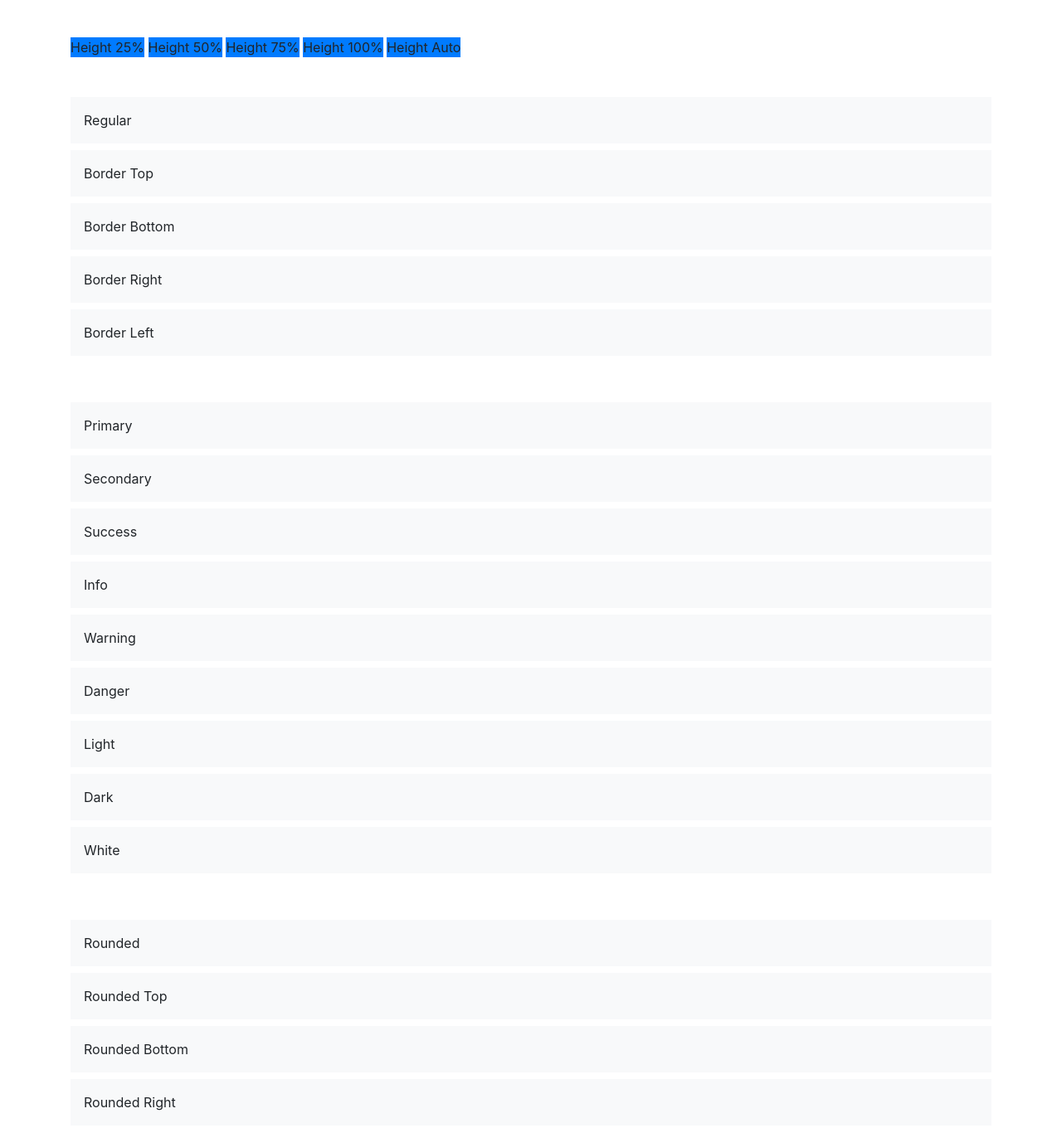
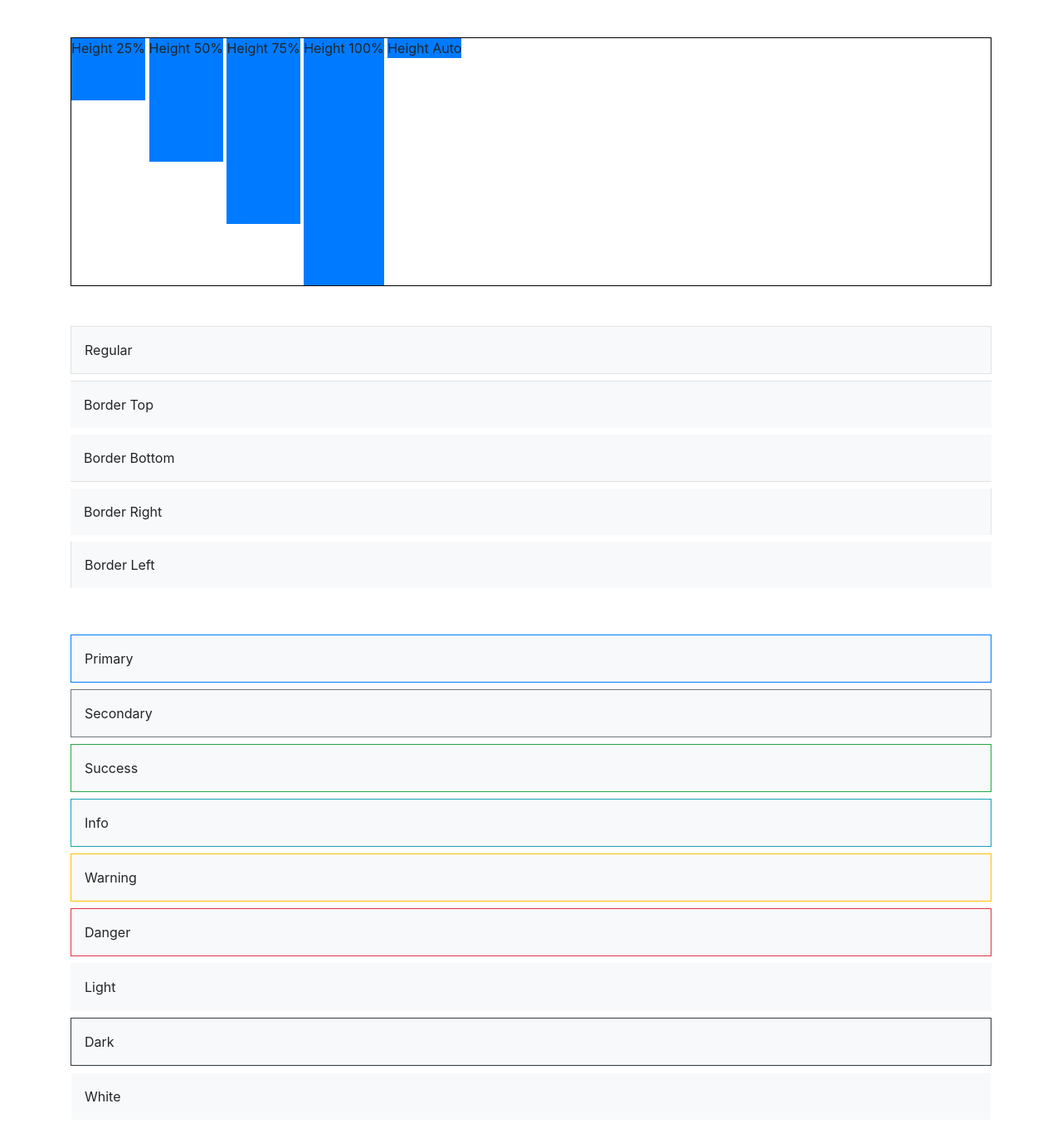
Before and after one commit to msnkr/Bootstrap-Projects, a plain HTML site: page bootstrap_sandbox/2_7_sizing.html in a window 1280 px wide. Shown: the part 488-1848 px from the top of the page at 83% size. Drawn offline with nearby package versions, Linux system fonts and the light colour scheme.

Commit message:
Update 2_7_sizing.html

```diff
--- a/bootstrap_sandbox/2_7_sizing.html
+++ b/bootstrap_sandbox/2_7_sizing.html
@@ -88,59 +88,59 @@
         <!--##################START HERE####################-->
 
         <!-- WIDTH CLASSES -->
-        <div class="bg-success p-3">Width 25%</div>
-        <div class="bg-success p-3">Width 50%</div>
-        <div class="bg-success p-3">Width 75%</div>
-        <div class="bg-success p-3">Width 100%</div>
-        <div class="bg-success p-3">Width Auto</div>
+        <div class="bg-success p-3 w-25">Width 25%</div>
+        <div class="bg-success p-3 w-50">Width 50%</div>
+        <div class="bg-success p-3 w-75">Width 75%</div>
+        <div class="bg-success p-3 w-100">Width 100%</div>
+        <div class="bg-success p-3 w-auto">Width Auto</div>
 
         <br>
         <br>
 
         <!-- HEIGHT CLASSES -->
-        <div>
-            <div class="bg-primary d-inline-block">Height 25%</div>
-            <div class="bg-primary d-inline-block">Height 50%</div>
-            <div class="bg-primary d-inline-block">Height 75%</div>
-            <div class="bg-primary d-inline-block">Height 100%</div>
-            <div class="bg-primary d-inline-block">Height Auto</div>
+        <div style="height: 300px;border: solid 1px black;">
+            <div class="bg-primary d-inline-block h-25">Height 25%</div>
+            <div class="bg-primary d-inline-block h-50">Height 50%</div>
+            <div class="bg-primary d-inline-block h-75">Height 75%</div>
+            <div class="bg-primary d-inline-block h-100">Height 100%</div>
+            <div class="bg-primary d-inline-block h-auto">Height Auto</div>
         </div>
 
         <br>
         <br>
 
         <!-- BORDERS -->
-        <div class="p-3 mb-2 bg-light">Regular</div>
-        <div class="p-3 mb-2 bg-light">Border Top</div>
-        <div class="p-3 mb-2 bg-light">Border Bottom</div>
-        <div class="p-3 mb-2 bg-light">Border Right</div>
-        <div class="p-3 mb-2 bg-light">Border Left</div>
+        <div class="p-3 mb-2 bg-light border">Regular</div>
+        <div class="p-3 mb-2 bg-light border-top">Border Top</div>
+        <div class="p-3 mb-2 bg-light border-bottom">Border Bottom</div>
+        <div class="p-3 mb-2 bg-light border-right">Border Right</div>
+        <div class="p-3 mb-2 bg-light border-left">Border Left</div>
 
         <br>
         <br>
 
         <!-- BORDER COLORS -->
-        <div class="p-3 mb-2 bg-light">Primary</div>
-        <div class="p-3 mb-2 bg-light">Secondary</div>
-        <div class="p-3 mb-2 bg-light">Success</div>
-        <div class="p-3 mb-2 bg-light">Info</div>
-        <div class="p-3 mb-2 bg-light">Warning</div>
-        <div class="p-3 mb-2 bg-light">Danger</div>
-        <div class="p-3 mb-2 bg-light">Light</div>
-        <div class="p-3 mb-2 bg-light">Dark</div>
-        <div class="p-3 mb-2 bg-light">White</div>
+        <div class="p-3 mb-2 bg-light border border-primary">Primary</div>
+        <div class="p-3 mb-2 bg-light border border-secondary">Secondary</div>
+        <div class="p-3 mb-2 bg-light border border-success">Success</div>
+        <div class="p-3 mb-2 bg-light border border-info">Info</div>
+        <div class="p-3 mb-2 bg-light border border-warning">Warning</div>
+        <div class="p-3 mb-2 bg-light border border-danger">Danger</div>
+        <div class="p-3 mb-2 bg-light border border-light">Light</div>
+        <div class="p-3 mb-2 bg-light border border-dark">Dark</div>
+        <div class="p-3 mb-2 bg-light border border-white">White</div>
 
         <br>
         <br>
 
         <!-- BORDER RADIUS -->
-        <div class="p-3 mb-2 bg-light">Rounded</div>
-        <div class="p-3 mb-2 bg-light">Rounded Top</div>
-        <div class="p-3 mb-2 bg-light">Rounded Bottom</div>
-        <div class="p-3 mb-2 bg-light">Rounded Right</div>
-        <div class="p-3 mb-2 bg-light">Rounded Left</div>
-        <div class="p-3 mb-2 bg-light">Rounded Circle</div>
-        <div class="p-3 mb-2 bg-light">Dark</div>
+        <div class="p-3 mb-2 bg-light border rounded border-primary">Rounded</div>
+        <div class="p-3 mb-2 bg-light border rounded-top border-warning">Rounded Top</div>
+        <div class="p-3 mb-2 bg-light border rounded-bottom">Rounded Bottom</div>
+        <div class="p-3 mb-2 bg-light border rounded-right">Rounded Right</div>
+        <div class="p-3 mb-2 bg-light border rounded-left">Rounded Left</div>
+        <div class="p-3 mb-2 bg-light w-25 border border-danger rounded-circle">Rounded Circle</div>
+        <div class="p-3 mb-2 bg-light border rounded-0">Dark</div>
 
     </div>
     <!-- ./container -->
```
